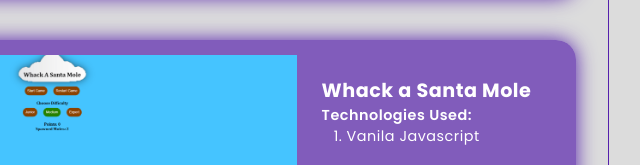
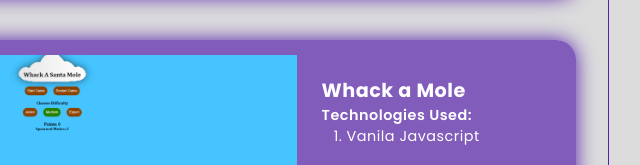
Before and after one commit to CodastickFantastic/Portfolio-V1, a plain HTML site: page index.html in a window 1280 px wide. Shown: the part 3501-3666 px from the top of the page, 496-1136 px from the left. Drawn offline with Linux system fonts and the light colour scheme.

Commit message:
Change mole name project

```diff
--- a/index.html
+++ b/index.html
@@ -309,7 +309,7 @@
               <img class="horizontal" src="./images/Whack a mole/Main.png" />
             </div>
             <div class="project-description">
-              <h3>Whack a Santa Mole</h3>
+              <h3>Whack a Mole</h3>
               <p class="bold">Technologies Used:</p>
               <ol>
                 <li>Vanila Javascript</li>
```
